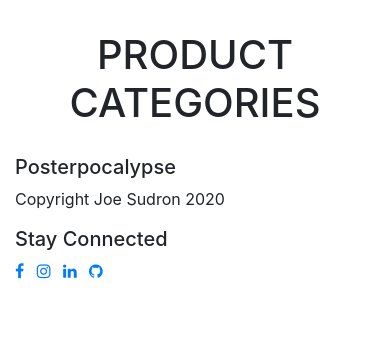
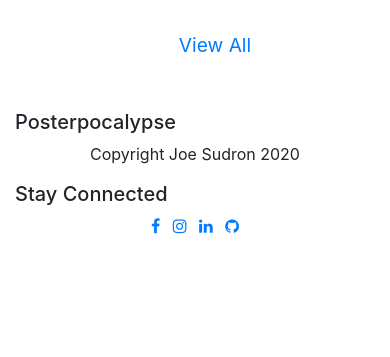
Before and after one commit to JSudron/posterpocalypse-shop, a Django app: page / in a window 390 px wide. Shown: the part 487-844 px from the top of the page. Run offline with Django 3.2, Linux system fonts and the light colour scheme; data that the repository does not hold is empty; some libraries are stand-ins or nearby versions.

Commit message:
index page is now all products, fixed the category links & navbar now has hamburger menu icon

```diff
--- a/home/templates/index.html
+++ /dev/null
@@ -1,23 +0,0 @@
-{% extends 'base.html' %}
-{% load static %}
-{% load bootstrap_tags %}
-{% block page_title %}Posterpocalypse - Totally Tubular Posters{% endblock %}
-{% block page_heading %}Home Page{% endblock %}
-{% block content %}
-    <div class="jumbotron jumbotron-fluid">
-        <div class="container">
-            <h1 class="display-4">Fluid jumbotron</h1>
-            <p>This is a modified jumbotron that occupies the entire horizontal space of its parent.</p>
-        </div>
-    </div>
-    <h1 class="heading">PRODUCT CATEGORIES</h1>
-    <div class="row">
-        {% for category in categories %}
-        <div class="col-sm-6 col-md-4 col-lg-3 mx-auto">
-            {{category.name | title}}
-            <img class="product" src="{{ MEDIA_URL}}{{ category.image }}">
-            </a>
-        </div>
-        {% endfor %}
-    </div>
-{% endblock %}
--- a/home/urls.py
+++ b/home/urls.py
@@ -1,8 +1,7 @@
 from django.conf.urls import url, include
-from home.views import index, about
+from home.views import about
 
 
 urlpatterns = [
-    url(r'^$', index, name="index"),
     url(r'^about/', about, name="about"),
 ]
--- a/home/views.py
+++ b/home/views.py
@@ -3,16 +3,6 @@ from products.models import ProductCategory
 from products.views import all_products
 
 
-def index(request, *args, **kwargs):
-    """A view that displays the index page"""
-    return render(request, "index.html",
-        {
-            "home": "index",
-            "categories": ProductCategory.objects.all(),
-        },
-    )
-
-
 def about(request, *args, **kwargs):
     """A view that displays the about page"""
     return render(request, "about.html", {"home": "about"})
--- a/posterpocalypse/urls.py
+++ b/posterpocalypse/urls.py
@@ -18,6 +18,7 @@ from django.contrib import admin
 from accounts import urls as urls_accounts
 from home import urls as urls_home
 from products import urls as urls_products
+from products.views import all_products
 from home.views import about
 from django.views import static
 from .settings import MEDIA_ROOT
@@ -25,7 +26,7 @@ from .settings import MEDIA_ROOT
 
 urlpatterns = [
     url(r'^admin/', admin.site.urls),
-    url(r'^$', include(urls_home)),
+    url(r"^$", all_products, name="index"),
     url(r'^accounts/', include(urls_accounts)),
     url(r'^about/', about, name="about"),
     url(r'^products/', include(urls_products)),
--- a/products/templates/products.html
+++ b/products/templates/products.html
@@ -4,12 +4,23 @@
 {% block page_title %}Products{% endblock %}
 {% block page_heading %}Products{% endblock %}
 {% block content %}
-    <div class="container-fluid">
-        <div class="row">
-            <div class="col">
-                <h1 class="heading">Poster Store</h1>
+    <div class="jumbotron jumbotron-fluid">
+        <div class="container">
+            <h1 class="display-4">Fluid jumbotron</h1>
+            <p>This is a modified jumbotron that occupies the entire horizontal space of its parent.</p>
         </div>
     </div>
+    <div class="container-fluid">
+        <ul id="categories-menu">
+            {% for category in categories %}
+            <li class="active">
+                <a class="category-link" href="{% url 'index' %}?category_id={{category.id}}">{{category.name | title}}<span class="sr-only"></span></a>
+            </li>
+            {% endfor %}
+            <li class="active">
+                <a class="category-link" href="{% url 'index' %}">View All<span class="sr-only"></span></a>
+            </li>
+        </ul>
         <div class="row row-flex">
             {% for product in products %}
             <div class="col-xs-10 col-xs-offset-1 col-sm-offset-0 col-sm-6 col-md-4 display panel panel-default">
@@ -24,7 +35,7 @@
             </div>
             {% endfor %}
         </div>
-        <div class= "pagination-wrapper">
+        <div class="pagination-wrapper">
             {% if products.has_other_pages %}
             <ul class="pagination">
                 {% if products.has_previous %}
--- a/products/urls.py
+++ b/products/urls.py
@@ -3,7 +3,7 @@ from .views import all_products, product_details
 
 
 urlpatterns = [
-    url(r"^$", all_products, name="products"),
+    url(r"^$", all_products, name="all_products"),
     url(
         r"^product-details/(?P<id>\d+)",
         product_details,
--- a/static/css/custom.css
+++ b/static/css/custom.css
@@ -7,15 +7,27 @@ html,body {
     background-color: white;
 }
 
-.heading {
+.heading, p {
     text-align: center;
 }
+
+dl, ol, ul {
+    margin-top: 0;
+    margin-bottom: 1rem;
+    text-align: center;
+}
+
 
 /*-----------------------NAVBAR */
 
 nav {
     margin-bottom: 0px !important;
 }
+
+.fa-bars {
+    font-size: 1.5rem;
+}
+
 
 /*-----------------------FORMS */
 /*-----------------------Taken from codepen.io & edited to own style */
@@ -66,7 +78,6 @@ nav {
 /*-----------------------HOME */
 
 .jumbotron {
-  color: white;
   background-image: url("https://cdn.collider.com/wp-content/uploads/2018/10/back-to-the-future-mondo.jpg");
   background-position: center center;
   background-repeat: no-repeat;
@@ -85,6 +96,10 @@ nav {
 footer {
     padding-top: 20px;
     padding-bottom: 20px;
+}
+
+ul#categories-menu li {
+  display: inline;
 }
 
 /*-----------------------PRODUCTS */
@@ -123,3 +138,9 @@ caption p {
     height: 100%;
     width: 100%;
 }
+
+.category-link {
+    padding-left: 10px;
+    padding-right: 10px;
+    font-size: 1.2rem;
+}
--- a/templates/base.html
+++ b/templates/base.html
@@ -23,16 +23,15 @@
 		<!-- Navbar brand -->
 		<a class="navbar-brand font-bold" href="{% url 'index' %}">Posterpocalypse</a>
 		<!-- Collapse button -->
-		<button class="navbar-toggler" type="button" data-toggle="collapse" data-target="#navbarSupportedContent" aria-controls="navbarSupportedContent" aria-expanded="false" aria-label="Toggle navigation"><span class="navbar-toggler-icon"></span></button>
+		<button class="navbar-toggler" type="button" data-toggle="collapse" data-target="#navbarSupportedContent" aria-controls="navbarSupportedContent" aria-expanded="false" aria-label="Toggle navigation">
+            <span class="navbar-toggler-icon"><i class="fa fa-bars"></i></span>
+        </button>
 		<!-- Collapsible content -->
 		<div class="collapse navbar-collapse" id="navbarSupportedContent">
 			<!-- Links -->
 			<ul class="navbar-nav mr-auto">
-				<li class="nav-item active">
-					<a class="nav-link font-bold" href="{% url 'index' %}">Home<span class="sr-only">(current)</span></a>
-				</li>
-				<li class="nav-item">
-					<a class="nav-link font-bold" href="{% url 'products' %}">Shop</a>
+                <li class="nav-item">
+					<a class="nav-link font-bold" href="{% url 'all_products' %}">Shop</a>
 				</li>
 				<li class="nav-item">
 					<a class="nav-link font-bold" href="{% url 'about' %}">About</a>
```
Lines whose indentation alone changed are shown as unchanged.
